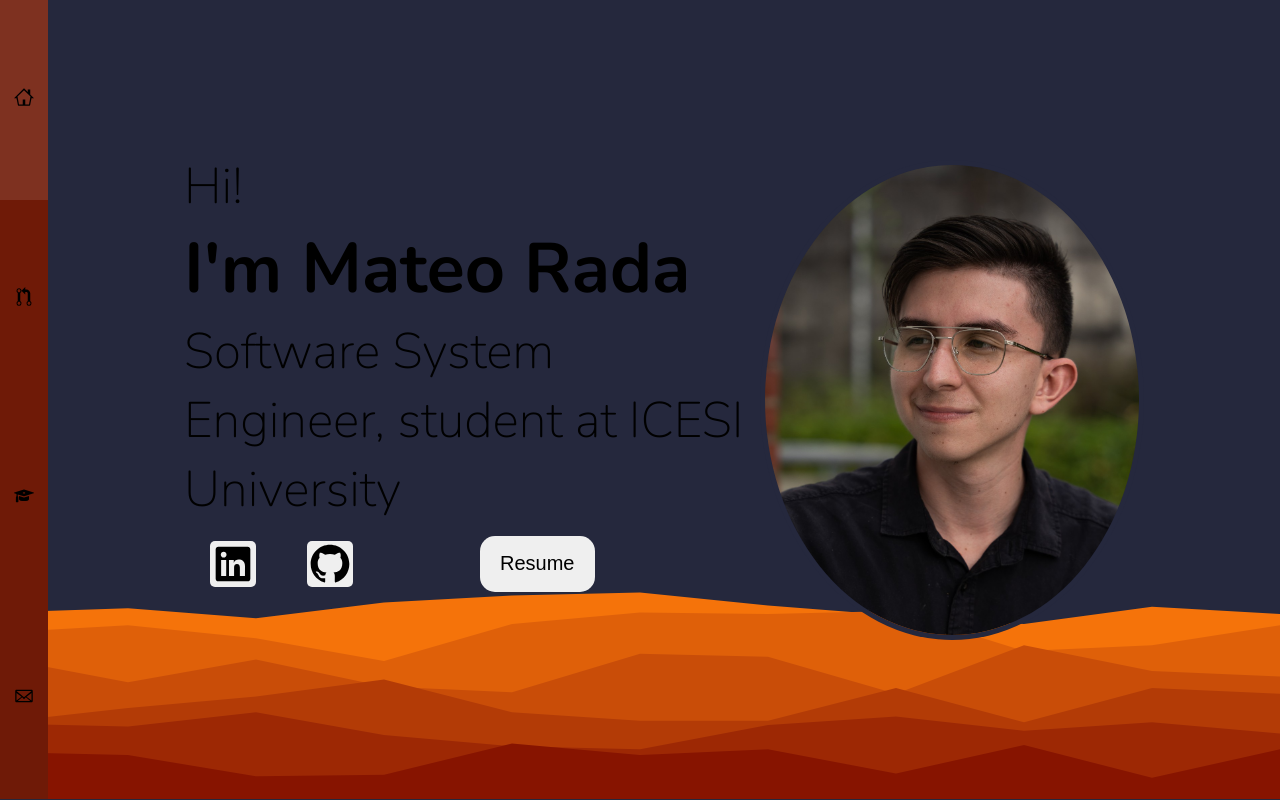
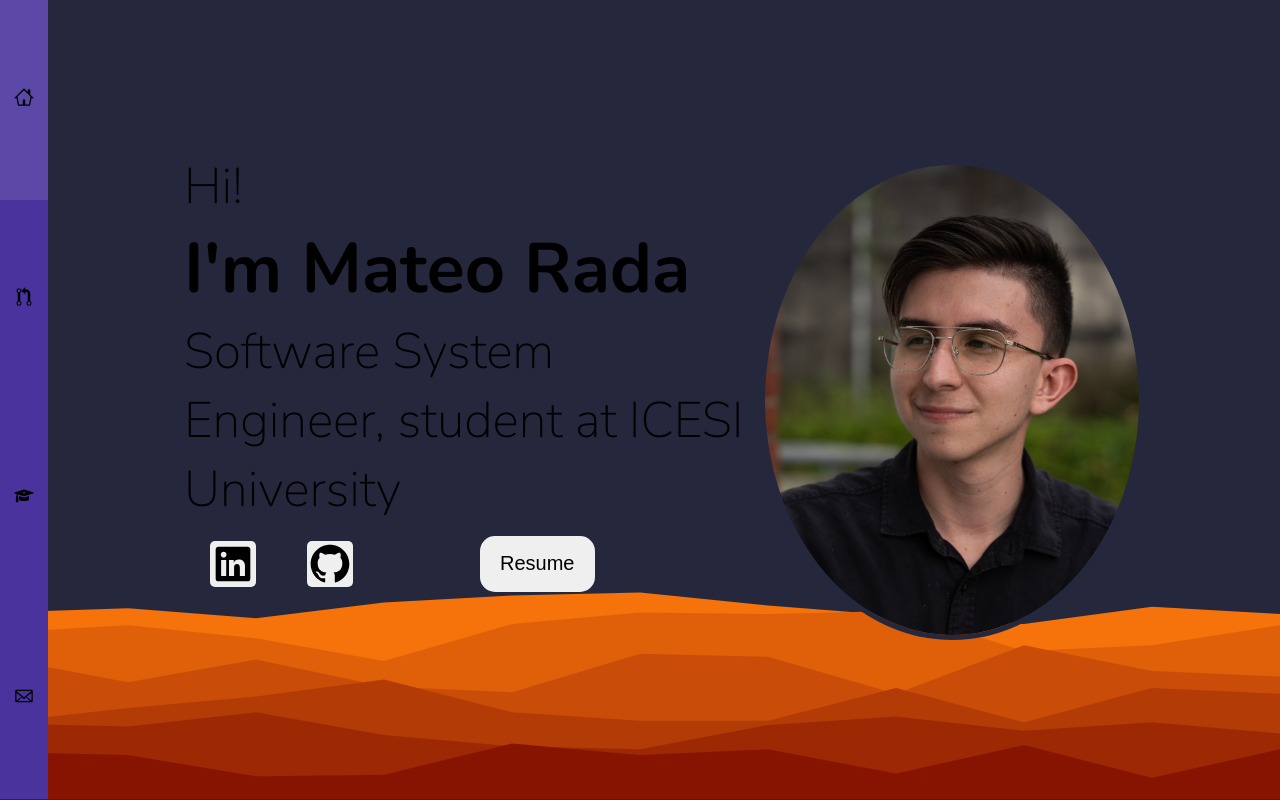
Before and after one commit to Mateo698/Portfolio, a Next.js app: page / in a window 1280 px wide. Built offline with nearby package versions, Linux system fonts and the light colour scheme.

Commit message:
Sidebar color

```diff
--- a/styles/Sidebar.module.css
+++ b/styles/Sidebar.module.css
@@ -1,5 +1,6 @@
 .container{
-    background-color: #6F1A07;
+
+    background-color: rgb(74, 51, 157);
 
     display: flex;
     flex-direction: column;
```
